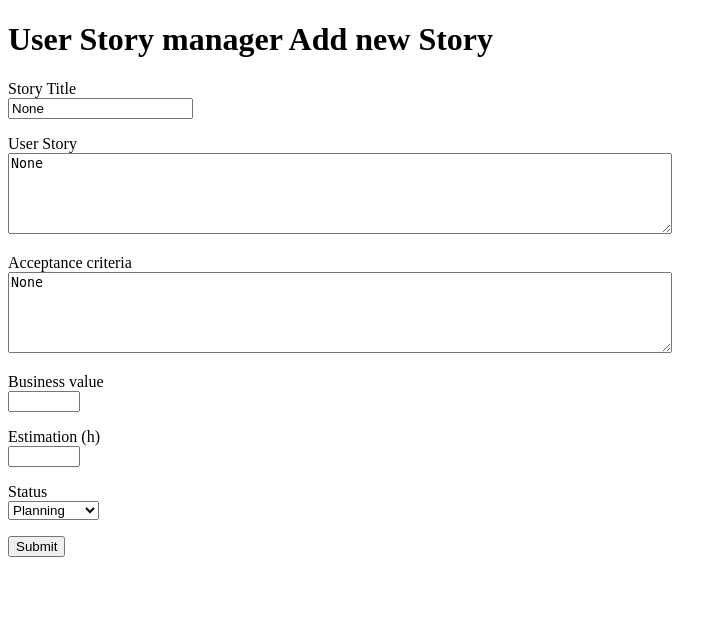
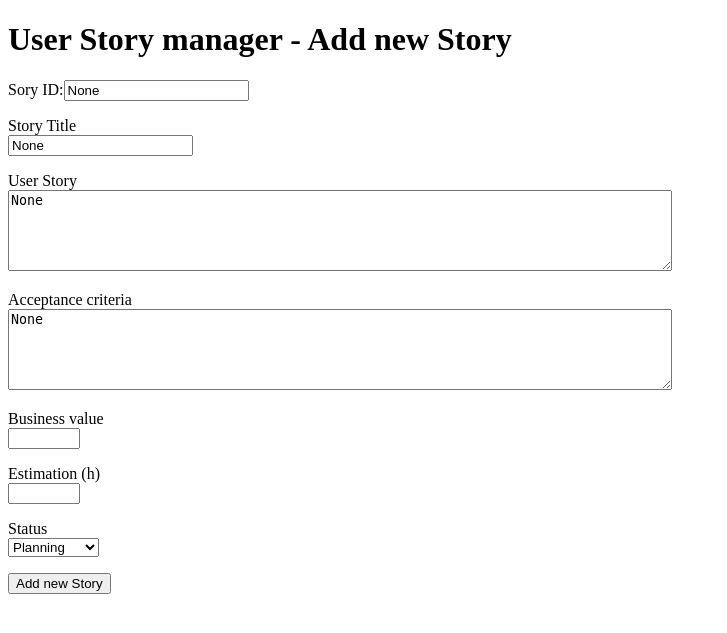
Before and after one commit to PeterBiro/super-sprinter-3000-PeterBiro, a Flask app: page /story/ in a window 1280 px wide. Shown: the top 633 px of the page, without its empty margins (0-727 px from the left). Run offline with Flask 2, Linux system fonts and the light colour scheme.

Commit message:
Edit Story is done :)

```diff
--- a/main.py
+++ b/main.py
@@ -1,4 +1,4 @@
-from flask import Flask, request, render_template
+from flask import Flask, request, render_template, redirect
 app = Flask(__name__)
 
 
@@ -31,10 +31,24 @@
     return story_list
 
 
+def save_stories_to_file(file_name, story_list):
+    with open(file_name, "w") as file:
+        for story in story_list:
+            row = ";".join([str(story.id),
+                            story.title,
+                            story.long_desc,
+                            story.accept,
+                            str(story.value),
+                            story.estim,
+                            story.status
+                            ])
+            file.write(row + "\n")
+
+
 @app.route("/")
 @app.route("/list/")
 @app.route("/list/del@id=<int:id>")
-def list():
+def list_of_stories():
     if request.method == "GET":
         story_list = load_stories_from_file("stories.csv")
         return render_template("list.html", story_list=story_list)
@@ -42,16 +56,29 @@
 
 @app.route("/story/", methods=["GET", "POST"])
 def add_new_story():
-    if request.method == "GET":
+    if request.method == "POST":
+        pass
+    else:
         story = Story_class(None, None, None, None, None, None, None)
         return render_template("form.html", title="Add new Story", story=story)
-    elif request.method == "POST":
-        return ("I am doing it...")
 
 
 @app.route("/story/<int:story_id>", methods=["GET", "POST"])
 def edit_story(story_id):
-    if request.method == "GET":
+    if request.method == "POST":
+        story_list = load_stories_from_file("stories.csv")
+        for i in range(len(story_list)):
+            if story_list[i].id == request.form["story.id"]:
+                break
+        story_list[i].title = request.form["story.title"]
+        story_list[i].long_desc = request.form["story.long_desc"]
+        story_list[i].accept = request.form["story.accept"]
+        story_list[i].value = request.form["story.value"]
+        story_list[i].estim = request.form["story.estim"]
+        story_list[i].status = request.form["story.status"]
+        save_stories_to_file("stories.csv", story_list)
+        return redirect("/", code=302)
+    else:
         story_list = load_stories_from_file("stories.csv")
         story = [x for x in story_list if x.id == story_id][0]
         return render_template("form.html", title="Edit Story", story=story)
--- a/stories.csv
+++ b/stories.csv
@@ -1,2 +1,2 @@
 1;Make list working;Bla-bla-blal weifuh ksdvn owrugh okv nougf RIGH ;When I am satisfied;600;2;Planning
-2;System / Handle new aplication;As an administrator, I want to automate the process of incoming aplications, so that I can save some time.;Given that thre is a new applicant, and it has no aplication code When the system detects this new entry, then ensure that the program generates a new ID for the applicant.;1000;2.5;Planning
+2;System/Handle new application;As an Administrator I want to automate the process of incoming applications. So that I can save some time;Given, that there is a new applicant, and it has no application code, when the system detects this new entry, the ensure, that the program generates a new ID for the applicant;1000;2.5;Planning
--- a/templates/form.html
+++ b/templates/form.html
@@ -1,13 +1,14 @@
 <!doctype html>
 <head>
-    <title>Super Sprinter 3000 {{title}}</title>
+    <title>Super Sprinter 3000 - {{title}}</title>
 </head>
 
 <body>
-    <h1> User Story manager {{title}}</h1>
-    <form action="main.py" method="POST">
+    <h1> User Story manager - {{title}}</h1>
+    <form method="POST" action="/story/{{ story.id }}">
+        <p> Sory ID:<input type="text" name="story.id" value="{{ story.id }}" maxlength="5" readonly></p>
         <p>Story Title<br>
-        <input type="text" name="story.title" value="{{ story.title }}"></p>
+        <input type="text" name="story.title" id="story.title" value="{{ story.title }}"></p>
         <p>User Story<br>
         <textarea name="story.long_desc" rows="5" cols="80">{{ story.long_desc }}</textarea></p>
         <p>Acceptance criteria<br>
@@ -24,6 +25,6 @@
             <option>Review</option>
             <option>Done</option>
         </select></p>
-        <input type="submit">
+        <input type="submit" value="{{ title }}">
         </form
 </body>
```
